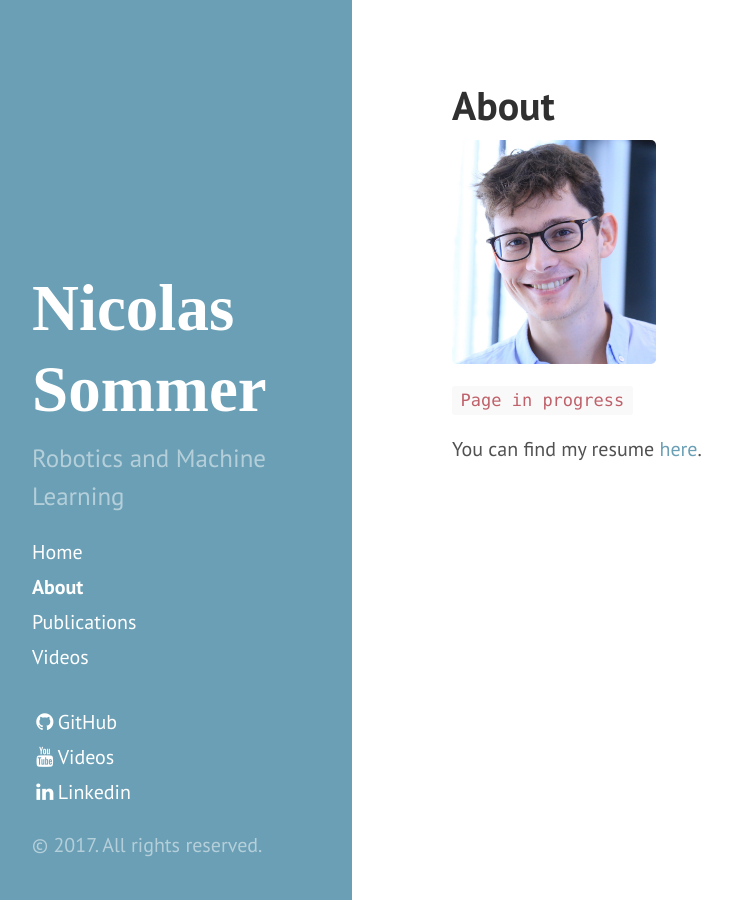
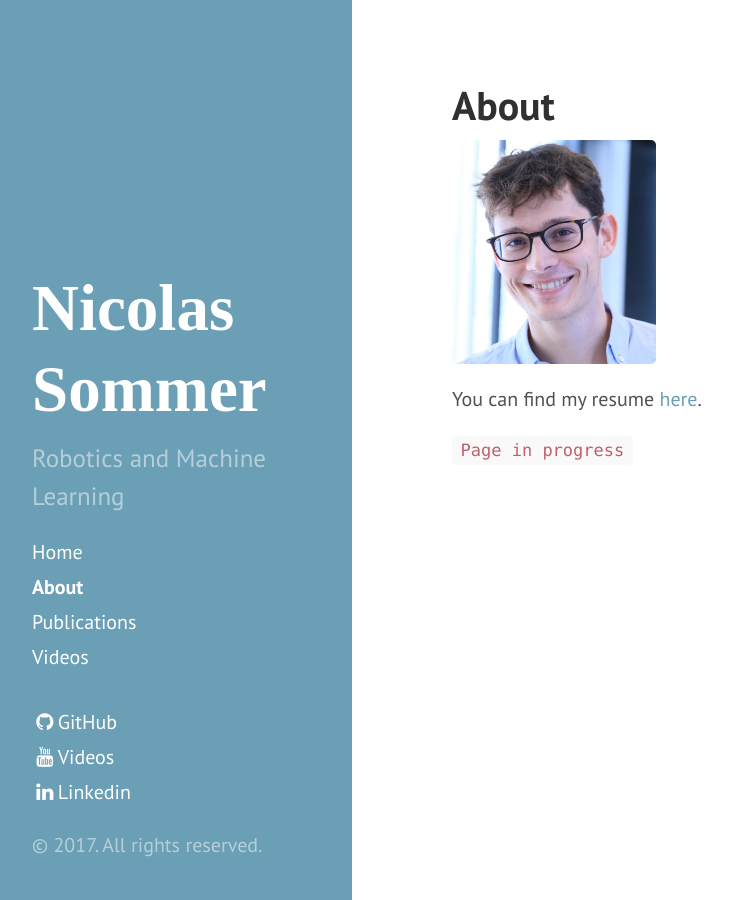
Before and after one commit to nisommer/nisommer.github.io, a Jekyll site: the page built from about.md, in a window 1280 px wide. Shown: the whole page, without its empty margins (8-740 px from the left). Built offline with Jekyll 4.4.1, drawn with Linux system fonts in a browser that asks for light colours; nearby versions of some CDN libraries; part of the change alters nothing that is shown.

Commit message:
Small modif to about page

```diff
--- a/about.md
+++ b/about.md
@@ -8,33 +8,9 @@ title: About
 
 <!-- <img src="http://lasa.epfl.ch/people/images/portraits/202511.jpg" alt="Nicolas Sommer" style="width:304px;"> -->
 <img src="/img/nicolas.JPG" alt="Nicolas Sommer" style="width:204px;">
-`Page in progress`
+
 
 You can find my resume [here]({{ site.url}}/docs/CV.pdf).
 <!-- <img src="/img/nicolas.JPG" alt="Nicolas Sommer" style=""> -->
 
-<!-- <p class="message">
-  TODO
-</p> -->
-
-<!-- In the novel, *The Strange Case of Dr. Jeykll and Mr. Hyde*, Mr. Poole is Dr. Jekyll's virtuous and loyal butler. Similarly, Poole is an upstanding and effective butler that helps you build Jekyll themes. It's made by [@mdo](https://twitter.com/mdo).
-
-There are currently two themes built on Poole:
-
-* [Hyde](http://hyde.getpoole.com)
-* [Lanyon](http://lanyon.getpoole.com)
-
-Learn more and contribute on [GitHub](https://github.com/poole).
-
-## Setup
-
-Some fun facts about the setup of this project include:
-
-* Built for [Jekyll](http://jekyllrb.com)
-* Developed on GitHub and hosted for free on [GitHub Pages](https://pages.github.com)
-* Coded with [Sublime Text 2](http://sublimetext.com), an amazing code editor
-* Designed and developed while listening to music like [Blood Bros Trilogy](https://soundcloud.com/maddecent/sets/blood-bros-series)
-
-Have questions or suggestions? Feel free to [open an issue on GitHub](https://github.com/poole/issues/new) or [ask me on Twitter](https://twitter.com/mdo).
-
-Thanks for reading! -->
+`Page in progress`
```
